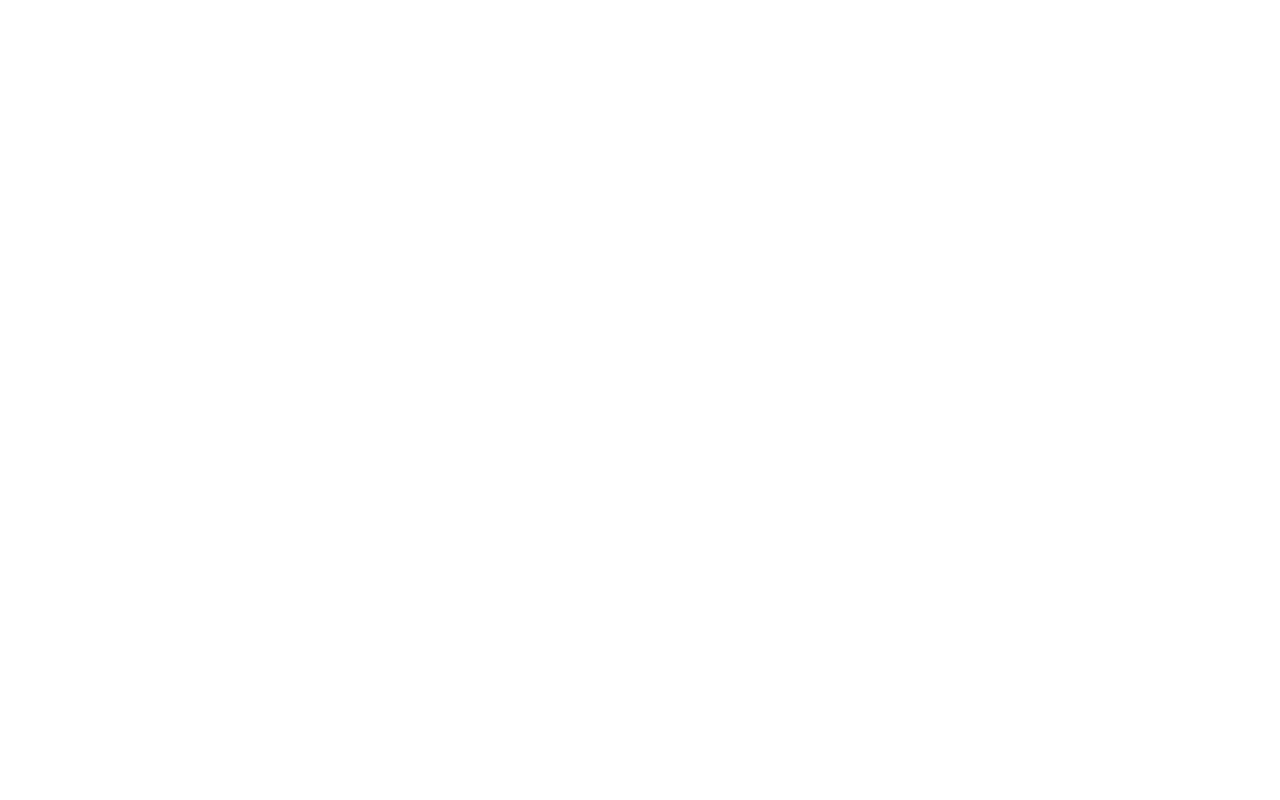
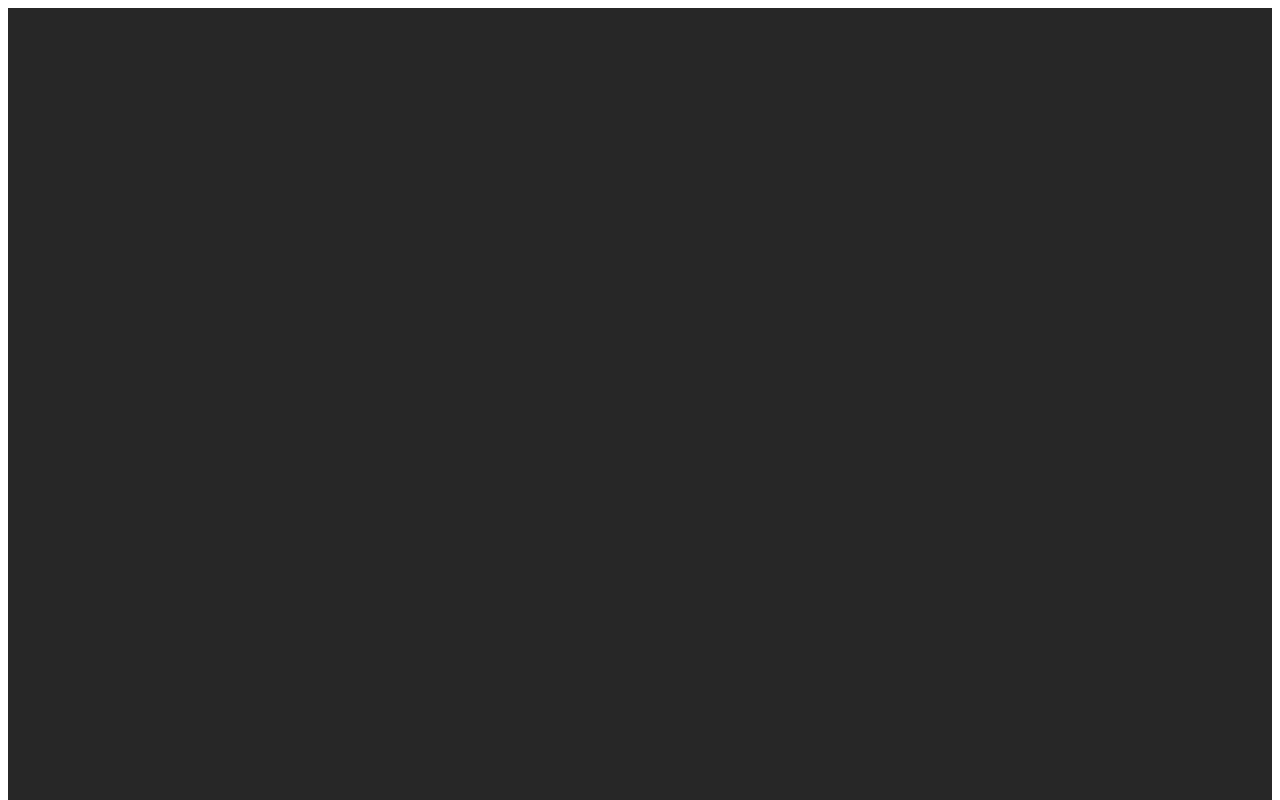
Before and after one commit to VChet/JS-synth, a plain HTML site: page 1.htm in a window 1280 px wide. Shown: the top 800 px of the page. Drawn offline with Linux system fonts and the light colour scheme.

Commit message:
Changed bg color

```diff
--- a/1.htm
+++ b/1.htm
@@ -10,3 +10,8 @@
     osc.start();
     setTimeout(function() { osc.stop() }, 5000);
 </script>
+
+<body>
+    <div style="background:#272727; height:5000px">
+    </div>
+</body>
```
